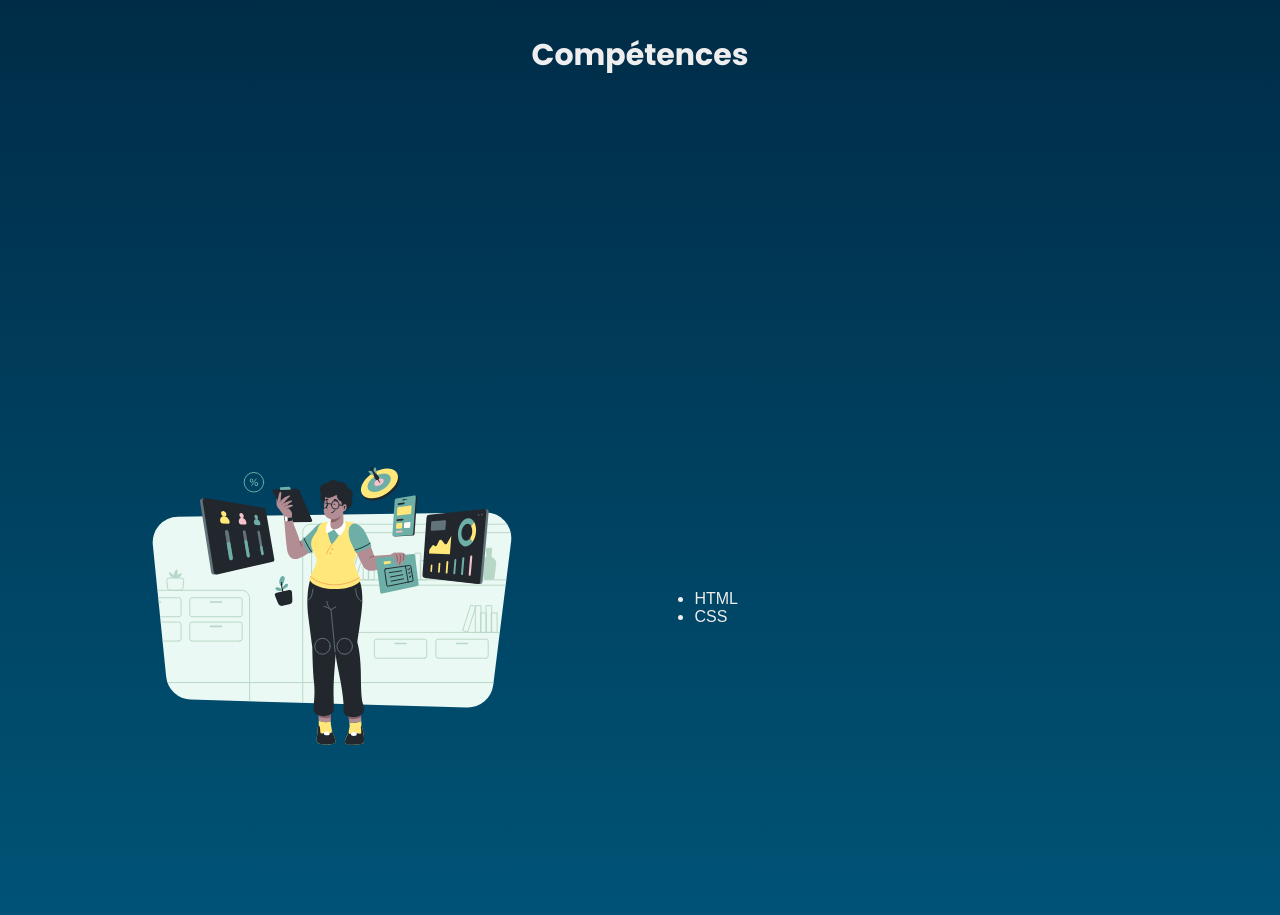
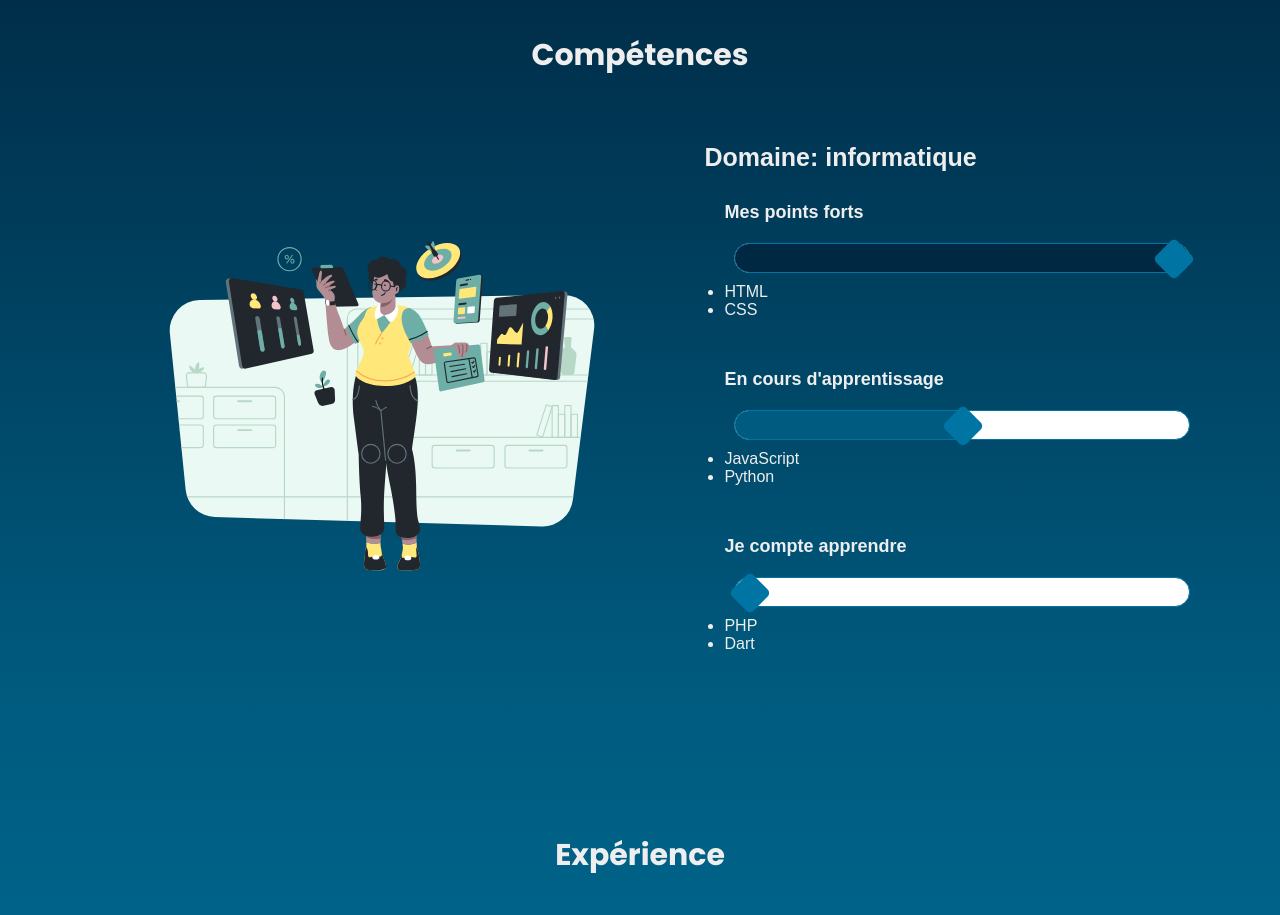
Before and after one commit to paulh-afk/personal-website-template, a website: page index.html in a window 1280 px wide. Shown: the part 1697-2612 px from the top of the page. Drawn offline with nearby package versions, Linux system fonts and the light colour scheme; files that its build step writes are made by us from their sources; a web font is replaced by a local one.

Commit message:
competences section

```diff
--- a/index.html
+++ b/index.html
@@ -59,14 +59,19 @@
         </div>
       </div>
       <div class="next-page">
-        <a href="#presentation"><i class="fas fa-chevron-down"></i></a>
+        <div>
+          <a href="#presentation">
+            <h5>Accroche</h5>
+          </a>
+          <a href="#presentation"> <i class="fas fa-chevron-down"></i></a>
+        </div>
       </div>
     </section>
     <section id="presentation">
       <h3>A propos</h3>
       <div>
         <article>
-          <h4>Lorem</h4>
+          <h5>Lorem</h5>
           <p>
             Lorem ipsum dolor sit amet consectetur adipisicing elit. Aut sapiente, corrupti alias
             libero veritatis et ipsum cupiditate enim quia quaerat magni unde dignissimos, itaque,
@@ -92,14 +97,46 @@
         </div>
         <article>
           <div>
+            <h4>Domaine: informatique</h4>
             <div class="skill">
-              <div class="progress-bar">
-                <div class="level"></div>
+              <h5>Mes points forts</h5>
+              <div class="progress-bar high">
+                <div class="level">
+                  <div class="complete"></div>
+                  <div class="cursor"></div>
+                </div>
               </div>
               <ul>
                 <!-- include PHP datas -->
                 <li>HTML</li>
                 <li>CSS</li>
+              </ul>
+            </div>
+            <div class="skill">
+              <h5>En cours d'apprentissage</h5>
+              <div class="progress-bar good">
+                <div class="level">
+                  <div class="complete"></div>
+                  <div class="cursor"></div>
+                </div>
+              </div>
+              <ul>
+                <!-- include PHP datas -->
+                <li>JavaScript</li>
+                <li>Python</li>
+              </ul>
+            </div>
+            <div class="skill">
+              <h5>Je compte apprendre</h5>
+              <div class="progress-bar">
+                <div class="level">
+                  <div class="cursor"></div>
+                </div>
+              </div>
+              <ul>
+                <!-- include PHP datas -->
+                <li>PHP</li>
+                <li>Dart</li>
               </ul>
             </div>
           </div>
@@ -110,7 +147,7 @@
       <h3>Expérience</h3>
       <div>
         <article>
-          <h4>Lorem</h4>
+          <h5>Lorem</h5>
           <p>
             Lorem ipsum dolor sit amet consectetur adipisicing elit. Aut sapiente, corrupti alias
             libero veritatis et ipsum cupiditate enim quia quaerat magni unde dignissimos, itaque,
@@ -129,7 +166,7 @@
       <h3>Formation</h3>
       <div>
         <article>
-          <h4>Lorem</h4>
+          <h5>Lorem</h5>
           <p>
             Lorem ipsum dolor sit amet consectetur adipisicing elit. Aut sapiente, corrupti alias
             libero veritatis et ipsum cupiditate enim quia quaerat magni unde dignissimos, itaque,
--- a/scss/_base.scss
+++ b/scss/_base.scss
@@ -16,6 +16,15 @@ h2 {
 
 h3 {
   font-size: 3rem;
+}
+
+h4 {
+  font-size: 2.5rem;
+}
+
+h5 {
+  font-size: 1.8rem;
+  margin: 1rem 0;
 }
 
 /* PADDING */
--- a/scss/style.scss
+++ b/scss/style.scss
@@ -78,7 +78,15 @@ section#profile {
     position: absolute;
     bottom: 2rem;
     left: 50%;
-    transform: translateX(50%);
+    transform: translateX(-50%);
+    > div {
+      display: flex;
+      flex-direction: column;
+      align-items: center;
+      a > h5 {
+        padding-bottom: 1rem;
+      }
+    }
   }
 }
 
@@ -94,13 +102,6 @@ section#contact {
     align-items: center;
     > article {
       flex: 4;
-      padding: 2rem 9rem;
-      > h4 {
-        text-align: right;
-        font-size: 2.5rem;
-        font-family: 'Roboto', sans-serif;
-        padding-bottom: 2rem;
-      }
     }
     > div {
       flex: 5;
@@ -109,16 +110,76 @@ section#contact {
 }
 
 section#presentation {
-  background: linear-gradient(180deg, #000, hsl(204, 100%, 13%));
+  background: linear-gradient(180deg, hsl(0, 0%, 0%), hsl(204, 100%, 13%));
+  article {
+    padding: 2rem 9rem;
+    h5 {
+      text-align: right;
+      font-size: 2.5rem;
+      font-family: 'Roboto', sans-serif;
+      padding-bottom: 2rem;
+    }
+  }
 }
 
 section#competences {
   background: linear-gradient(180deg, hsl(204, 100%, 13%), hsl(197, 100%, 25%));
-  height: 150vh;
+  max-height: 150vh;
   padding: 10rem 6rem;
-  > article {
-    display: grid;
-    place-items: center;
+  article {
+    .skill {
+      padding: 2rem;
+      .complete {
+        position: absolute;
+        border-top-left-radius: 2rem;
+        border-bottom-left-radius: 2rem;
+      }
+      .progress-bar {
+        padding: 1rem;
+        height: 5rem;
+        width: 100%;
+        > .level {
+          position: relative;
+          height: 3rem;
+          width: 100%;
+          border-radius: 2rem;
+          border: 1px solid hsl(197, 100%, 32%);
+          background-color: #fff;
+          > .cursor {
+            position: absolute;
+            background: hsl(197, 100%, 32%);
+            height: 3rem;
+            width: 3rem;
+            transform: rotate(45deg);
+            border-radius: 0.5rem;
+          }
+        }
+      }
+    }
+    .good {
+      .complete {
+        background-color: hsl(197, 100%, 25%);
+        height: 100%;
+        width: 50%;
+      }
+      .cursor {
+        left: calc(50% - 1.4rem);
+        transform: translateX(50%);
+      }
+    }
+
+    .high {
+      .complete {
+        background-color: hsl(204, 100%, 13%);
+        height: 100%;
+        width: 100%;
+        border-top-right-radius: 2rem;
+        border-bottom-right-radius: 2rem;
+      }
+      .cursor {
+        left: calc(100% - 3rem);
+      }
+    }
   }
 }
 
```
